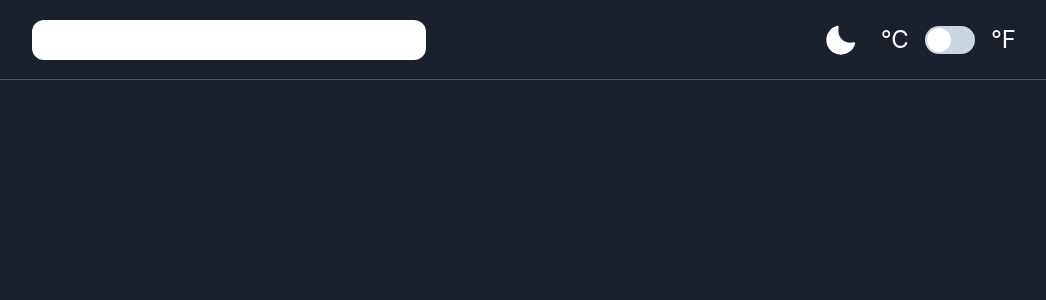
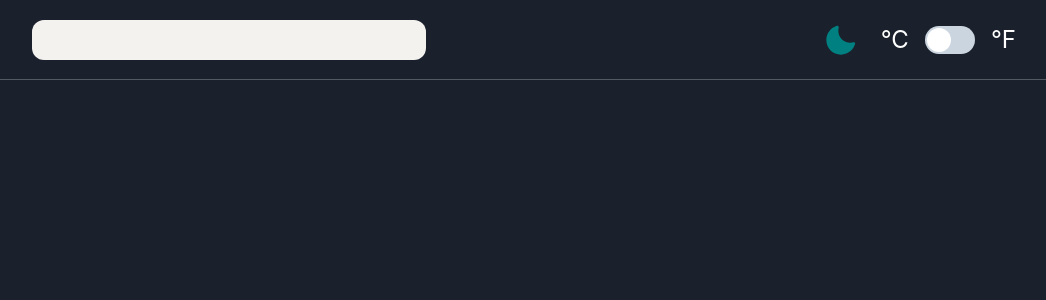
Before and after one commit to frknsprnl/Tasks-Projects, a React (Create React App) app: page / in a window 1280 px wide. Shown: the top 300 px of the page, without its empty margins (116-1162 px from the left). Built offline with nearby package versions, Linux system fonts and the light colour scheme.

Commit message:
Theme Context | switch theme feature added

```diff
--- a/src/App.css
+++ b/src/App.css
@@ -5,8 +5,18 @@
 
 .App {
   height: 100vh;
+  color: white;
+}
+
+.dark {
   background-color: #1a202c;
-  color: white;
+  color: #fff;
+
+}
+
+.light {
+  background-color: #f3f2ef;
+  color: #1a202c;
 }
 
 .header {
--- a/src/App.js
+++ b/src/App.js
@@ -1,15 +1,16 @@
 import "./App.css";
 import { ChakraProvider } from "@chakra-ui/react";
-
+import { ThemeProvider } from "./context/themeContext";
 import Header from "./components/Header";
 
+import Container from "./components/Container";
 function App() {
   return (
-    <ChakraProvider>
-      <div className="App">
-        <Header />
-      </div>
-    </ChakraProvider>
+    <ThemeProvider>
+      <ChakraProvider>
+        <Container />
+      </ChakraProvider>
+    </ThemeProvider>
   );
 }
 
--- /dev/null
+++ b/src/components/Container.js
@@ -0,0 +1,18 @@
+import React from "react";
+import Header from "./Header";
+
+import { useTheme } from "../context/themeContext";
+
+function Container() {
+  const { theme } = useTheme();
+
+  return (
+    <div>
+      <div className={`App ${theme}`}>
+        <Header />
+      </div>
+    </div>
+  );
+}
+
+export default Container;
--- a/src/components/Header.js
+++ b/src/components/Header.js
@@ -1,12 +1,13 @@
-import React from "react";
 import { IconButton, Switch, Text, Show, Hide } from "@chakra-ui/react";
 import { MoonIcon, SearchIcon } from "@chakra-ui/icons";
 import "../App.css";
+import { useTheme } from "../context/themeContext";
 
 function Header() {
+  const { theme, setTheme } = useTheme();
   return (
-    <header className="header">
-      <div className="headerContainer">
+    <header className={`header`}>
+      <div className={`headerContainer`}>
         <Show below="md">
           <IconButton
             className="searchButton"
@@ -20,7 +21,11 @@ function Header() {
         </Show>
 
         <Hide below="md">
-          <input className="searchBar" type="text" spellCheck={false} />
+          <input
+            className={`searchBar ${theme === "dark" ? "light" : "dark"}`}
+            type="text"
+            spellCheck={false}
+          />
         </Hide>
 
         <div className="utilityContainer">
@@ -30,7 +35,10 @@ function Header() {
             backgroundColor={"transparent"}
             _hover={{ backgroundColor: "#30343c" }}
             aria-label="Search database"
-            icon={<MoonIcon w={8} h={8} color={"white"} />}
+            onClick={() => {
+              theme === "dark" ? setTheme("light") : setTheme("dark");
+            }}
+            icon={<MoonIcon w={8} h={8} color={"teal"} />}
           />
           <Text fontSize={"2xl"}>°C</Text>
           <Switch size={"lg"} colorScheme="teal" />
--- /dev/null
+++ b/src/context/themeContext.js
@@ -0,0 +1,22 @@
+import { createContext, useContext, useState, useEffect } from "react";
+
+const ThemeContext = createContext();
+
+export const ThemeProvider = ({ children }) => {
+  const [theme, setTheme] = useState("dark");
+
+  useEffect(() => {
+    console.log(theme);
+  }, [theme]);
+
+  const values = {
+    theme,
+    setTheme,
+  };
+
+  return (
+    <ThemeContext.Provider value={values}>{children} </ThemeContext.Provider>
+  );
+};
+
+export const useTheme = () => useContext(ThemeContext);
```
